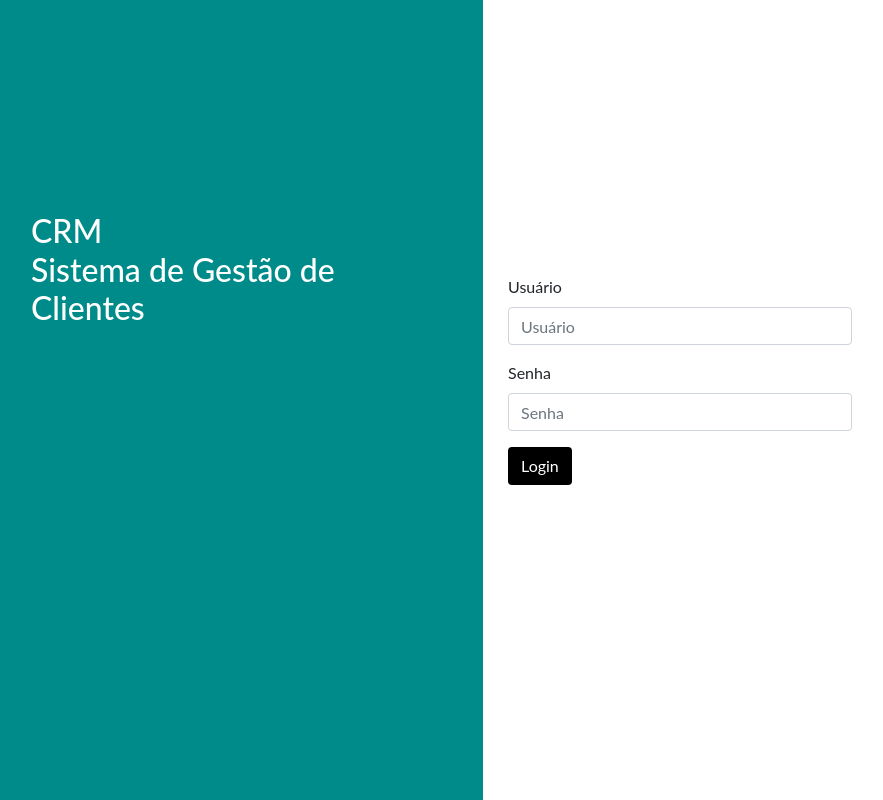
After one commit to nandodevs/crm-bootstrap-django, a Django app: page /login/ in a window 1280 px wide. The commit adds this page. Shown: the whole page, without its empty margins (29-912 px from the left). Run offline with Django 3.2, Linux system fonts and the light colour scheme; some libraries are stand-ins or nearby versions.

Commit message:
Sistema completo

```diff
--- /dev/null
+++ b/core/static/css/login.css
@@ -0,0 +1,72 @@
+body {
+    font-family: "Lato", sans-serif;
+}
+
+.main-head{
+    height: 150px;
+    background: #A9A9A9;
+}
+
+.sidenav {
+    height: 100%;
+    background-color: #008B8B;
+    overflow-x: hidden;
+    padding-top: 50px;
+}
+
+.main {
+    padding: 0px 10px;
+}
+
+@media screen and (max-height: 450px) {
+    .sidenav {
+        padding-top: 15px;
+        }
+}
+
+@media screen and (max-width: 450px) {
+    .login-form{
+        margin-top: 10%;
+    }
+
+    .register-form{
+        margin-top: 10%;
+    }
+}
+
+@media screen and (min-width: 768px){
+    .main{
+        margin-left: 40%;
+    }
+
+    .sidenav{
+        width: 40%;
+        position: fixed;
+        z-index: 1;
+        top: 0;
+        left: 0;
+    }
+
+    .login-form{
+        margin-top: 80%;
+    }
+
+    .register-form{
+        margin-top: 50%;
+    }
+}
+
+.login-main-text{
+    margin-top: 20%;
+    padding: 60px;
+    color: #fff;
+}
+
+.login-main-text h1{
+    font-weight: 400;
+}
+
+.btn-black{
+    background-color: #000 !important;
+    color: #fff;
+}
--- /dev/null
+++ b/core/templates/login.html
@@ -0,0 +1,50 @@
+{% load static %}
+<!DOCTYPE html>
+<html lang="pt-br">
+
+<head>
+    <meta charset="utf-8">
+    <meta name="viewport" content="width=device-width, initial-scale=1, shrink-to-fit=no">
+
+    <link rel="stylesheet" href="https://maxcdn.bootstrapcdn.com/bootstrap/4.4.1/css/bootstrap.min.css">
+    <link rel="stylesheet" href="https://maxcdn.bootstrapcdn.com/bootstrap/4.4.1/css/bootstrap.min.css">
+    <script src="https://ajax.googleapis.com/ajax/libs/jquery/3.5.1/jquery.min.js"></script>
+    <script src="https://cdnjs.cloudflare.com/ajax/libs/popper.js/1.16.0/umd/popper.min.js"></script>
+    <script src="https://maxcdn.bootstrapcdn.com/bootstrap/4.4.1/js/bootstrap.min.js"></script>
+    <link rel="stylesheet" href="{% static 'css/login.css' %}"
+
+
+</head>
+
+<body class="d-flex flex-column">
+  <div class="sidenav">
+         <div class="login-main-text">
+            <h2>CRM<br>Sistema de Gestão de Clientes</h2>
+         </div>
+      </div>
+      <div class="main">
+         <div class="col-md-6 col-sm-12">
+            <div class="login-form">
+               <form action="submit", method="POST">{% csrf_token %}
+                  <div class="form-group">
+                     <label>Usuário</label>
+                     <input type="text" class="form-control" placeholder="Usuário" name="username">
+                  </div>
+                  <div class="form-group">
+                     <label>Senha</label>
+                     <input type="password" class="form-control" placeholder="Senha" name="password">
+                  </div>
+                  {% if messages %}
+                      {% for message in messages %}
+                          <div class="alert alert-danger">{{ message }}</div>
+                      {% endfor %}
+
+                  {% endif %}
+                  <button type="submit" class="btn btn-black">Login</button>
+
+               </form>
+            </div>
+         </div>
+      </div>
+</body>
+</html>
--- a/core/templates/model-header.html
+++ b/core/templates/model-header.html
@@ -6,4 +6,5 @@
         <li class="nav-item"></li>
         <a class="nav-link" href={% url 'customer:customer_list' %}>Clientes</a>
     </ul>
+    <a class="" href="{% url 'logout'%}">Sair</a>
 </nav>
--- a/core/views.py
+++ b/core/views.py
@@ -0,0 +1,22 @@
+from django.shortcuts import render, redirect
+from django.contrib.auth import authenticate, login as app_login, logout as app_logout
+from django.contrib import messages
+
+def login(request):
+    return render(request, "login.html")
+
+def submit_login(request):
+    if(request.POST):
+        username = request.POST['username']
+        password = request.POST['password']
+        user = authenticate(username=username, password=password)
+        if user:
+            app_login(request, user)
+            return redirect("index")
+        else:
+            messages.error(request, "Usuário ou senha inválidos. Por favor, tente novamente.")
+    return redirect("login")
+
+def logout(request):
+    app_logout(request)
+    return redirect("login")
--- a/crm/settings.py
+++ b/crm/settings.py
@@ -124,4 +124,8 @@ USE_TZ = True
 # Static files (CSS, JavaScript, Images)
 # https://docs.djangoproject.com/en/3.1/howto/static-files/
 
+STATIC_ROOT = os.path.join(BASE_DIR, 'staticfiles')
+
 STATIC_URL = '/static/'
+
+LOGIN_URL = '/login/'
--- a/crm/urls.py
+++ b/crm/urls.py
@@ -1,9 +1,14 @@
 from django.contrib import admin
 from django.urls import path, include
 from django.views.generic import TemplateView
+from core import views
+from django.contrib.auth.decorators import login_required #para validar o login no index
 
 urlpatterns = [
     path('admin/', admin.site.urls),
-    path('', TemplateView.as_view(template_name="index.html"), name="index"),
+    path('', login_required(TemplateView.as_view(template_name="index.html")), name="index"),
+    path("login/", views.login, name="login"),
+    path("logout/", views.logout, name="logout"),
+    path("login/submit", views.submit_login, name="submit_login"),
     path("customer/", include("customer.urls"))
 ]
--- a/customer/views.py
+++ b/customer/views.py
@@ -7,7 +7,7 @@ from django.db.models import Q #permite uso de Or (ou)
 
 class CustomerListView(ListView):
     template_name = "customer/customer_list.html"
-    paginate_by = 2
+    paginate_by = 4
     model = Customer
 
     def get_queryset(self):
```
Also changed, not shown: db.sqlite3.
